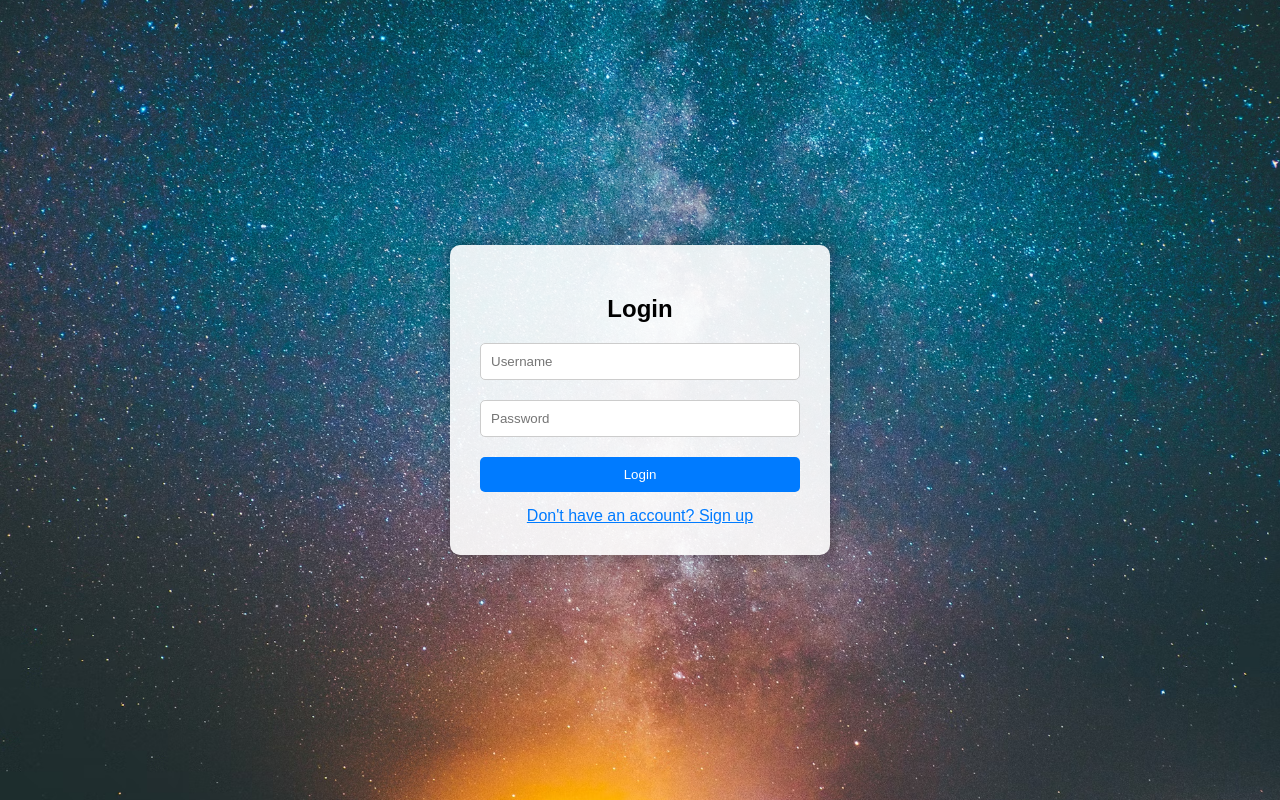
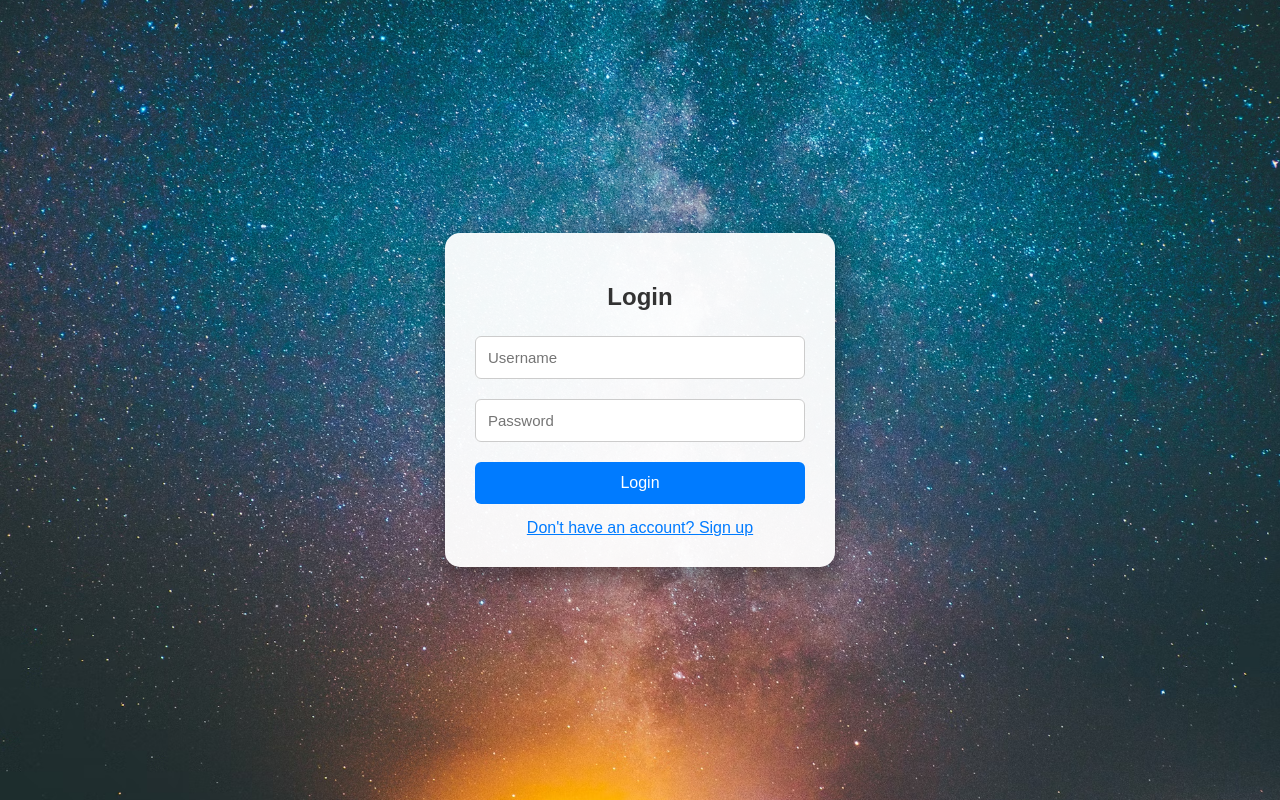
Before and after one commit to rajop10/Project-Managment-Tool, a plain HTML site: page login.html in a window 1280 px wide. Drawn offline with Linux system fonts and the light colour scheme.

Commit message:
Update Code

```diff
--- a/login.html
+++ b/login.html
@@ -13,24 +13,31 @@
       align-items: center;
       height: 100vh;
       margin: 0;
+      overflow: hidden;
     }
 
     .container {
-      background: rgba(255, 255, 255, 0.9); /* Semi-transparent white for readability */
+      background: rgba(255, 255, 255, 0.95);
       padding: 30px;
-      border-radius: 10px;
-      box-shadow: 0 0 15px rgba(0, 0, 0, 0.3);
-      width: 320px;
+      border-radius: 15px;
+      box-shadow: 0 10px 25px rgba(0, 0, 0, 0.4);
+      width: 330px;
+      animation: zoomIn 1s ease;
+      transition: all 0.3s ease-in-out;
     }
 
     h2 {
       text-align: center;
-      margin-bottom: 10px;
+      margin-bottom: 15px;
+      font-size: 24px;
+      color: #333;
+      animation: fadeInUp 0.6s ease forwards;
     }
 
     form {
       display: none;
       flex-direction: column;
+      animation: fadeSlide 0.5s ease forwards;
     }
 
     form.active {
@@ -39,23 +46,33 @@
 
     input {
       margin: 10px 0;
-      padding: 10px;
+      padding: 12px;
       border: 1px solid #ccc;
-      border-radius: 5px;
+      border-radius: 6px;
+      font-size: 15px;
+      transition: box-shadow 0.3s;
+    }
+
+    input:focus {
+      box-shadow: 0 0 8px #007bff;
+      outline: none;
     }
 
     button {
-      padding: 10px;
+      padding: 12px;
       background-color: #007bff;
       border: none;
       color: white;
-      border-radius: 5px;
+      font-size: 16px;
+      border-radius: 6px;
       cursor: pointer;
       margin-top: 10px;
+      transition: transform 0.3s ease, background-color 0.3s ease;
     }
 
     button:hover {
       background-color: #0056b3;
+      transform: scale(1.05);
     }
 
     .toggle-link {
@@ -64,6 +81,45 @@
       cursor: pointer;
       color: #007bff;
       text-decoration: underline;
+      transition: color 0.3s;
+    }
+
+    .toggle-link:hover {
+      color: #0056b3;
+    }
+
+    /* Keyframes for Animations */
+    @keyframes zoomIn {
+      0% {
+        transform: scale(0.8);
+        opacity: 0;
+      }
+      100% {
+        transform: scale(1);
+        opacity: 1;
+      }
+    }
+
+    @keyframes fadeSlide {
+      0% {
+        opacity: 0;
+        transform: translateY(20px);
+      }
+      100% {
+        opacity: 1;
+        transform: translateY(0);
+      }
+    }
+
+    @keyframes fadeInUp {
+      0% {
+        opacity: 0;
+        transform: translateY(15px);
+      }
+      100% {
+        opacity: 1;
+        transform: translateY(0);
+      }
     }
   </style>
 </head>
@@ -129,5 +185,3 @@
   </script>
 </body>
 </html>
-<!-- End of login.html -->
-<!-- This file is for user login and signup functionality. -->
--- a/style.css
+++ b/style.css
@@ -99,3 +99,161 @@ footer {
     width: calc(100% - 20px);
   }
 }
+
+/* style.css */
+body {
+  margin: 0;
+  font-family: 'Segoe UI', Tahoma, Geneva, Verdana, sans-serif;
+  background: linear-gradient(to right, #ece9e6, #ffffff);
+  display: flex;
+  justify-content: center;
+  align-items: center;
+  min-height: 100vh;
+  animation: fadeBg 2s ease;
+  background-image: url("https://images.pexels.com/photos/842711/pexels-photo-842711.jpeg");
+}
+
+.container {
+  width: 90%;
+  max-width: 1000px;
+  background: #ffffff;
+  box-shadow: 0 15px 30px rgba(0, 0, 0, 0.1);
+  border-radius: 12px;
+  padding: 30px;
+  animation: fadeSlideUp 1s ease;
+}
+
+header {
+  display: flex;
+  justify-content: space-between;
+  align-items: center;
+  margin-bottom: 30px;
+  animation: fadeIn 1.5s ease;
+}
+
+header h1 {
+  font-size: 28px;
+  color: #333;
+}
+
+.login-signup a {
+  text-decoration: none;
+  font-weight: bold;
+  color: #007bff;
+  transition: color 0.3s ease;
+}
+
+.login-signup a:hover {
+  color: #0056b3;
+}
+
+h2 {
+  color: #444;
+  margin-bottom: 10px;
+  animation: fadeIn 1s ease;
+}
+
+form {
+  display: flex;
+  gap: 10px;
+  margin-bottom: 20px;
+  flex-wrap: wrap;
+}
+
+input, select {
+  padding: 10px;
+  border-radius: 6px;
+  border: 1px solid #ccc;
+  flex: 1;
+  min-width: 200px;
+  transition: box-shadow 0.3s;
+}
+
+input:focus, select:focus {
+  outline: none;
+  box-shadow: 0 0 8px #007bff;
+}
+
+button {
+  padding: 10px 15px;
+  border: none;
+  border-radius: 6px;
+  background-color: #007bff;
+  color: white;
+  font-weight: bold;
+  cursor: pointer;
+  transition: background-color 0.3s ease, transform 0.2s ease;
+}
+
+button:hover {
+  background-color: #0056b3;
+  transform: scale(1.05);
+}
+
+ul {
+  list-style-type: none;
+  padding: 0;
+  animation: fadeSlideUp 1s ease;
+}
+
+li {
+  background-color: #3e2424;
+  padding: 12px;
+  margin-bottom: 8px;
+  border-radius: 6px;
+  transition: transform 0.2s ease;
+  animation: fadeInItem 0.5s ease;
+}
+
+li:hover {
+  transform: scale(1.02);
+}
+
+footer {
+  text-align: center;
+  margin-top: 30px;
+  font-size: 14px;
+  color: #777;
+  animation: fadeIn 2s ease;
+}
+
+/* Animations */
+@keyframes fadeSlideUp {
+  from {
+    opacity: 0;
+    transform: translateY(30px);
+  }
+  to {
+    opacity: 1;
+    transform: translateY(0);
+  }
+}
+
+@keyframes fadeInItem {
+  from {
+    opacity: 0;
+    transform: translateY(10px);
+  }
+  to {
+    opacity: 1;
+    transform: translateY(0);
+  }
+}
+
+@keyframes fadeIn {
+  from {
+    opacity: 0;
+  }
+  to {
+    opacity: 1;
+  }
+}
+
+@keyframes fadeBg {
+  from {
+    background: #ddd;
+  }
+  to {
+    background: linear-gradient(to right, #ece9e6, #ffffff);
+  }
+}
```
Also changed, not shown: index.html (+15 -12 lines).
